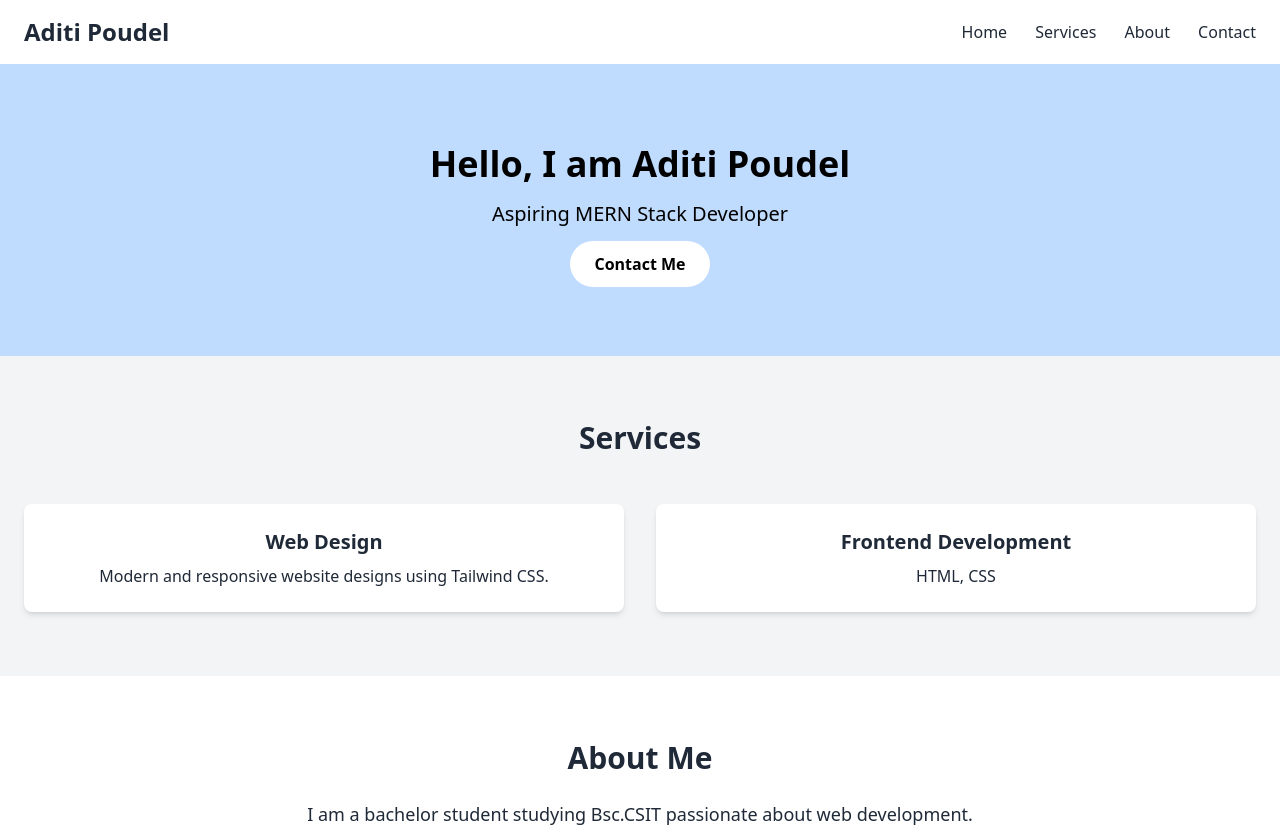
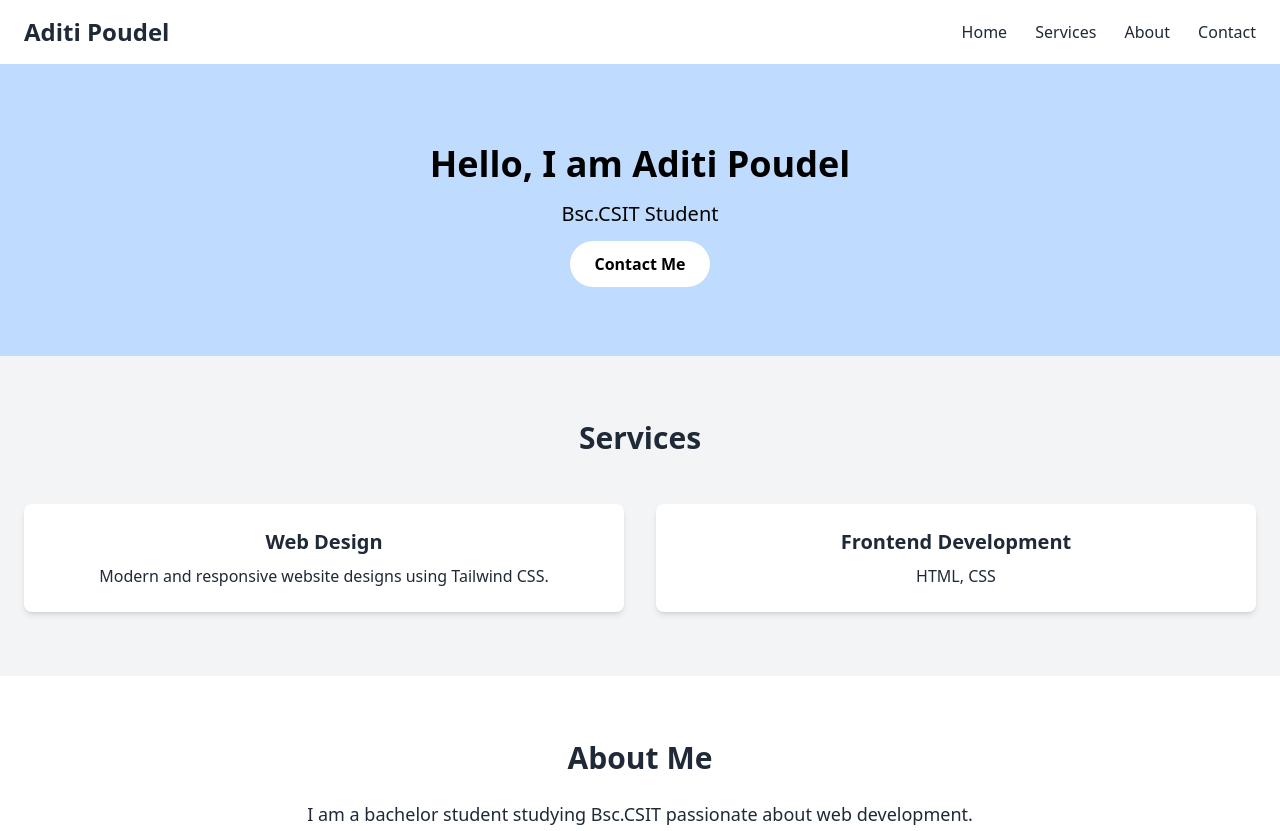
Before and after one commit to Aditipoudel44/Portfolio, a plain HTML site: page index.html in a window 1280 px wide. Shown: the top 831 px of the page. Drawn offline with nearby package versions, Linux system fonts and the light colour scheme.

Commit message:
[ADD]:Portfolio

```diff
--- a/index.html
+++ b/index.html
@@ -22,7 +22,7 @@
     <section id="home" class="bg-blue-200 text-black py-20">
         <div class="max-w-7xl mx-auto px-6 text-center">
             <h2 class="text-4xl font-bold mb-4">Hello, I am Aditi Poudel </h2>
-            <p class="text-xl mb-6">Aspiring MERN Stack Developer </p>
+            <p class="text-xl mb-6">Bsc.CSIT Student </p>
             <a href="#contact" class="bg-white text-black px-6 py-3 rounded-full font-semibold hover:bg-gray-200">Contact Me</a>
         </div>
     </section>
```
